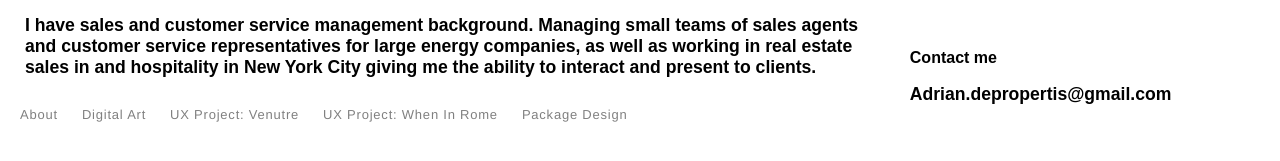
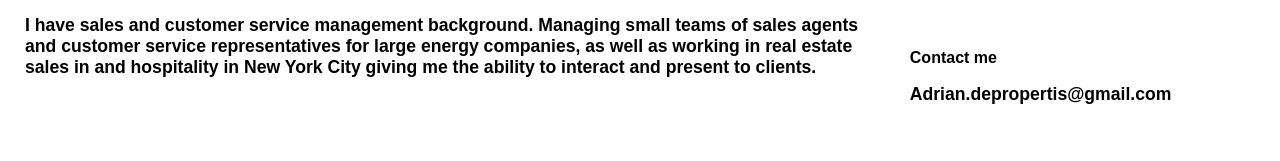
Before and after one commit to Adriandepp/adriandepp.github.io, a plain HTML site: page index.html in a window 1280 px wide. Shown: the part 557-718 px from the top of the page. Drawn offline with nearby package versions, Linux system fonts and the light colour scheme; a web font is replaced by a local one.

Commit message:
Update index.html

```diff
--- a/index.html
+++ b/index.html
@@ -4,6 +4,7 @@
 <html>
 
 <head>
+  <link rel="icon" type="image/png" href="images/favicon.png" sizes="16x16">
   <title>ADRIAN DE PROPERTIS | DIGITAL ARTIST AND DESIGNER WEBSITE</title>
   <link href="https://fonts.googleapis.com/css?family=Libre+Barcode+39+Text" rel="stylesheet">
   <link rel="stylesheet" href="main.css" />
@@ -64,16 +65,6 @@
   I have sales and customer service management background. Managing small teams of sales agents and customer service representatives for large energy companies, as well as working in real estate sales in and hospitality in New York City giving me the ability to interact and present to clients.
 
 
-  <navbar class="desktopmenu">
-
-  <ul>
-    <li><a href="#about">About</a></li>
-    <li><a href="#digitalart">Digital Art</a></li>
-    <li><a href="#uxprojectventure">UX Project: Venutre</a></li>
-    <li><a href="#uxprojectwheninrome">UX Project: When In Rome</a></li>
-    <li><a href="#packagedesign">Package Design</a></li>
-  </ul>
-
 
 
 </section>
```
